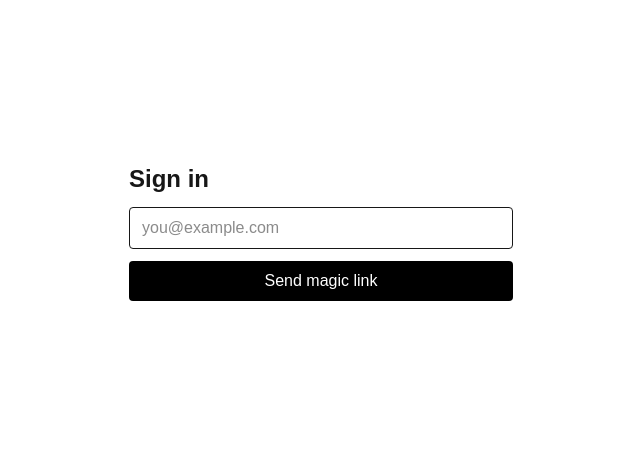
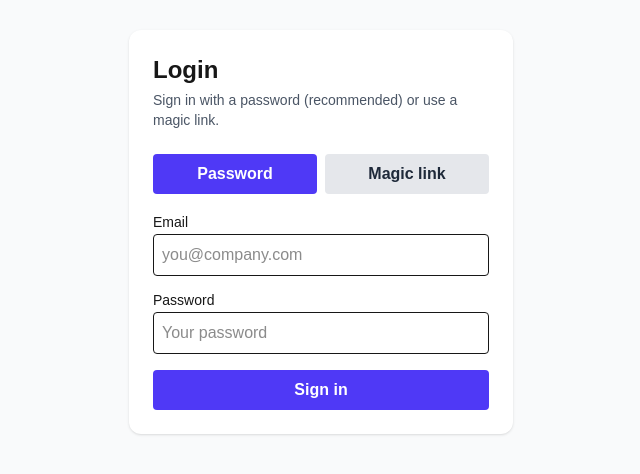
Before and after one commit to noelquan/pos-saas, a Next.js app: page /login in a window 1280 px wide. Shown: the part 168-642 px from the top of the page, without its empty margins (319-959 px from the left). Built offline with nearby package versions, Linux system fonts and the light colour scheme; no server answers.

Commit message:
Add password login

```diff
--- a/app/login/page.js
+++ b/app/login/page.js
@@ -1,40 +1,123 @@
 "use client";
+
 import { useState } from "react";
 import { supabase } from "../../lib/supabaseClient";
 
 export default function LoginPage() {
+  const [mode, setMode] = useState("password"); // "password" or "magic"
   const [email, setEmail] = useState("");
-  const [sent, setSent] = useState(false);
+  const [password, setPassword] = useState("");
 
-  async function signIn(e) {
-    e.preventDefault();
-    const { error } = await supabase.auth.signInWithOtp({ email });
-    if (error) return alert(error.message);
-    setSent(true);
-  }
+  const [loading, setLoading] = useState(false);
+  const [msg, setMsg] = useState("");
+  const [err, setErr] = useState("");
+
+  const signInWithPassword = async () => {
+    setLoading(true);
+    setErr("");
+    setMsg("");
+
+    const { error } = await supabase.auth.signInWithPassword({
+      email: email.trim(),
+      password,
+    });
+
+    if (error) setErr(error.message);
+    else setMsg("Signed in.");
+    setLoading(false);
+  };
+
+  const sendMagicLink = async () => {
+    setLoading(true);
+    setErr("");
+    setMsg("");
+
+    const { error } = await supabase.auth.signInWithOtp({
+      email: email.trim(),
+      options: {
+        emailRedirectTo: `${window.location.origin}/pos`,
+      },
+    });
+
+    if (error) setErr(error.message);
+    else setMsg("Magic link sent. Check your email.");
+    setLoading(false);
+  };
 
   return (
-    <div className="min-h-screen flex items-center justify-center p-6">
-      <form onSubmit={signIn} className="w-full max-w-sm space-y-3">
-        <h1 className="text-2xl font-bold">Sign in</h1>
+    <div className="min-h-screen flex items-center justify-center p-6 bg-gray-50">
+      <div className="w-full max-w-sm bg-white rounded-xl shadow p-6">
+        <h1 className="text-2xl font-bold mb-1">Login</h1>
+        <p className="text-sm text-gray-600 mb-6">
+          Sign in with a password (recommended) or use a magic link.
+        </p>
 
+        <div className="flex gap-2 mb-4">
+          <button
+            className={`flex-1 py-2 rounded font-semibold ${
+              mode === "password"
+                ? "bg-indigo-600 text-white"
+                : "bg-gray-200 text-gray-800"
+            }`}
+            onClick={() => setMode("password")}
+          >
+            Password
+          </button>
+          <button
+            className={`flex-1 py-2 rounded font-semibold ${
+              mode === "magic"
+                ? "bg-indigo-600 text-white"
+                : "bg-gray-200 text-gray-800"
+            }`}
+            onClick={() => setMode("magic")}
+          >
+            Magic link
+          </button>
+        </div>
+
+        <label className="text-sm font-medium">Email</label>
         <input
-          className="w-full border rounded px-3 py-2"
-          placeholder="you@example.com"
+          type="email"
+          className="w-full p-2 border rounded mb-3"
           value={email}
           onChange={(e) => setEmail(e.target.value)}
+          placeholder="you@company.com"
         />
 
-        <button className="w-full bg-black text-white rounded px-3 py-2">
-          Send magic link
-        </button>
+        {mode === "password" && (
+          <>
+            <label className="text-sm font-medium">Password</label>
+            <input
+              type="password"
+              className="w-full p-2 border rounded mb-4"
+              value={password}
+              onChange={(e) => setPassword(e.target.value)}
+              placeholder="Your password"
+            />
 
-        {sent && (
-          <p className="text-sm">
-            Check your email for the login link.
-          </p>
+            <button
+              onClick={signInWithPassword}
+              disabled={loading}
+              className="w-full bg-indigo-600 text-white py-2 rounded font-semibold"
+            >
+              {loading ? "Signing in..." : "Sign in"}
+            </button>
+          </>
         )}
-      </form>
+
+        {mode === "magic" && (
+          <button
+            onClick={sendMagicLink}
+            disabled={loading}
+            className="w-full bg-indigo-600 text-white py-2 rounded font-semibold"
+          >
+            {loading ? "Sending..." : "Send magic link"}
+          </button>
+        )}
+
+        {err && <p className="text-red-600 text-sm mt-3">{err}</p>}
+        {msg && <p className="text-green-700 text-sm mt-3">{msg}</p>}
+      </div>
     </div>
   );
 }
```
